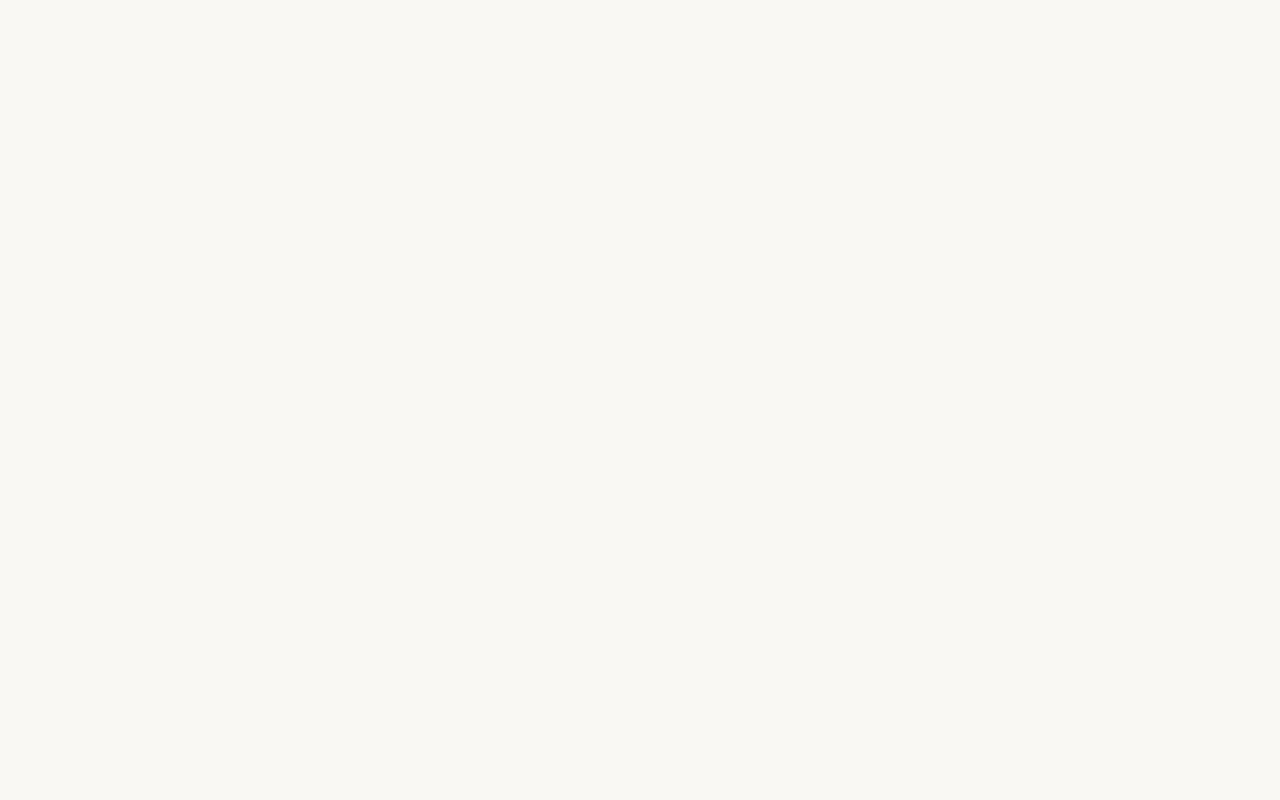
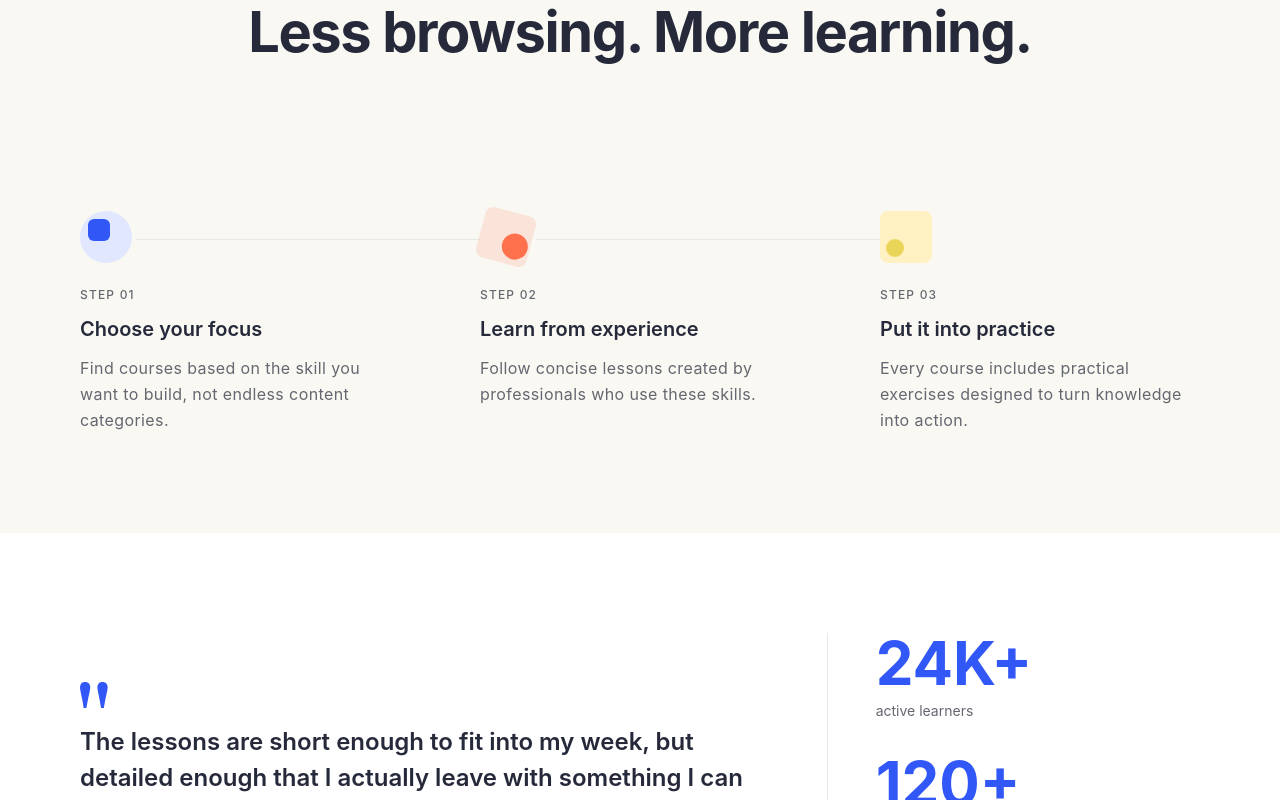
Before and after one commit to leowilis/fe-coding-challenge-2026, a Next.js app: page / in a window 1280 px wide. Shown: the part 2720-3520 px from the top of the page. Before the commit the page ends 2585 px from the top, so only its background shows below. Built offline with nearby package versions, Linux system fonts and the light colour scheme.

Commit message:
feat: render testimonial sections

```diff
--- a/src/app/page.tsx
+++ b/src/app/page.tsx
@@ -2,16 +2,24 @@ import Skills from '@/sections/skills/Skills';
 import Navbar from '../components/layout/navbar/Navbar';
 import Hero from '@/sections/hero/Hero';
 import Course from '@/sections/course/Course';
+import Works from '@/sections/works/Works';
+import Testimonial from '@/sections/testimonial/Testimonial';
+import People from '@/sections/people/People';
+import Contact from '@/sections/contact/Contact';
 
 export default function Home() {
   return (
     <>
       <Navbar />
 
-      <main>
+      <main className='w-full'>
         <Hero />
         <Skills />
         <Course />
+        <Works />
+        <Testimonial />
+        <People />
+        <Contact />
       </main>
     </>
   );
```
